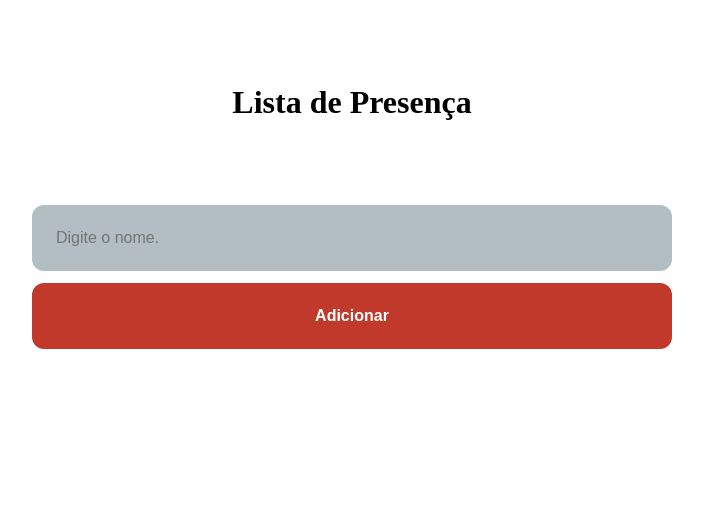
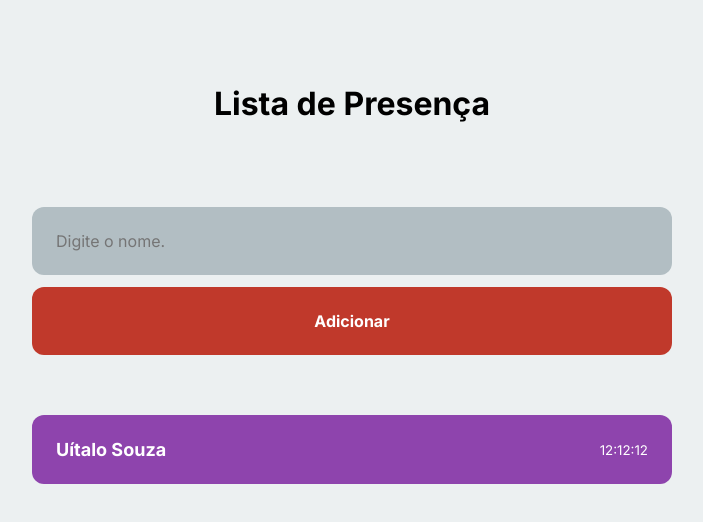
Before and after one commit to uitalorss/lista-presenca, a React (Vite) app: page / in a window 1280 px wide. Shown: the top 522 px of the page, without its empty margins (288-991 px from the left). Built offline with nearby package versions, Linux system fonts and the light colour scheme.

Commit message:
criando card de presença

```diff
--- a/index.html
+++ b/index.html
@@ -4,6 +4,9 @@
 <head>
   <meta charset="UTF-8" />
   <meta name="viewport" content="width=device-width, initial-scale=1.0" />
+  <link rel="preconnect" href="https://fonts.googleapis.com">
+  <link rel="preconnect" href="https://fonts.gstatic.com" crossorigin>
+  <link href="https://fonts.googleapis.com/css2?family=Inter:wght@400;500;600;700&display=swap" rel="stylesheet">
   <title>Aplicação de lista de presença</title>
 </head>
 
--- /dev/null
+++ b/src/components/Card/index.jsx
@@ -0,0 +1,10 @@
+import './styles.css'
+
+export function Card(){
+  return(
+    <div className='card'>
+      <strong>Uítalo Souza</strong>
+      <small>12:12:12</small>
+    </div>
+  )
+}
--- /dev/null
+++ b/src/components/Card/styles.css
@@ -0,0 +1,18 @@
+.card{
+  width: 50%;
+  padding: 24px;
+
+  margin-bottom: 16px;
+  background: #8e44ad;
+  color: #ffffff;
+
+  border-radius: 12px;
+
+  display: flex;
+  align-items: center;
+  justify-content: space-between;
+}
+
+.card strong{
+  font-size: 18px;
+}
--- a/src/pages/Home/index.jsx
+++ b/src/pages/Home/index.jsx
@@ -1,4 +1,6 @@
 import './style.css'
+
+import { Card } from '../../components/Card'
 
 export function Home() {
 
@@ -7,6 +9,8 @@
       <h1>Lista de Presença</h1>
       <input type="text" placeholder="Digite o nome." />
       <button>Adicionar</button>
+
+      <Card />
     </div>
   )
 }
--- a/src/pages/Home/style.css
+++ b/src/pages/Home/style.css
@@ -18,12 +18,14 @@
   border-radius: 12px;
 
   font-size: 16px;
+
+  outline: none;
 }
 
 .container button{
   width: 50%;
   padding: 24px;
-  margin: 12px 0;
+  margin: 12px 0 60px 0;
 
   background: #c0392b;
   color: #ffffff;
--- a/src/styles/global.css
+++ b/src/styles/global.css
@@ -3,3 +3,12 @@
   padding: 0;
   box-sizing: border-box;
 }
+
+body{
+  background: #ecf0f1;
+}
+
+body, input, button{
+  font-family: 'Inter', sans-serif;
+  -webkit-font-smoothing: antialiased;
+}
```
